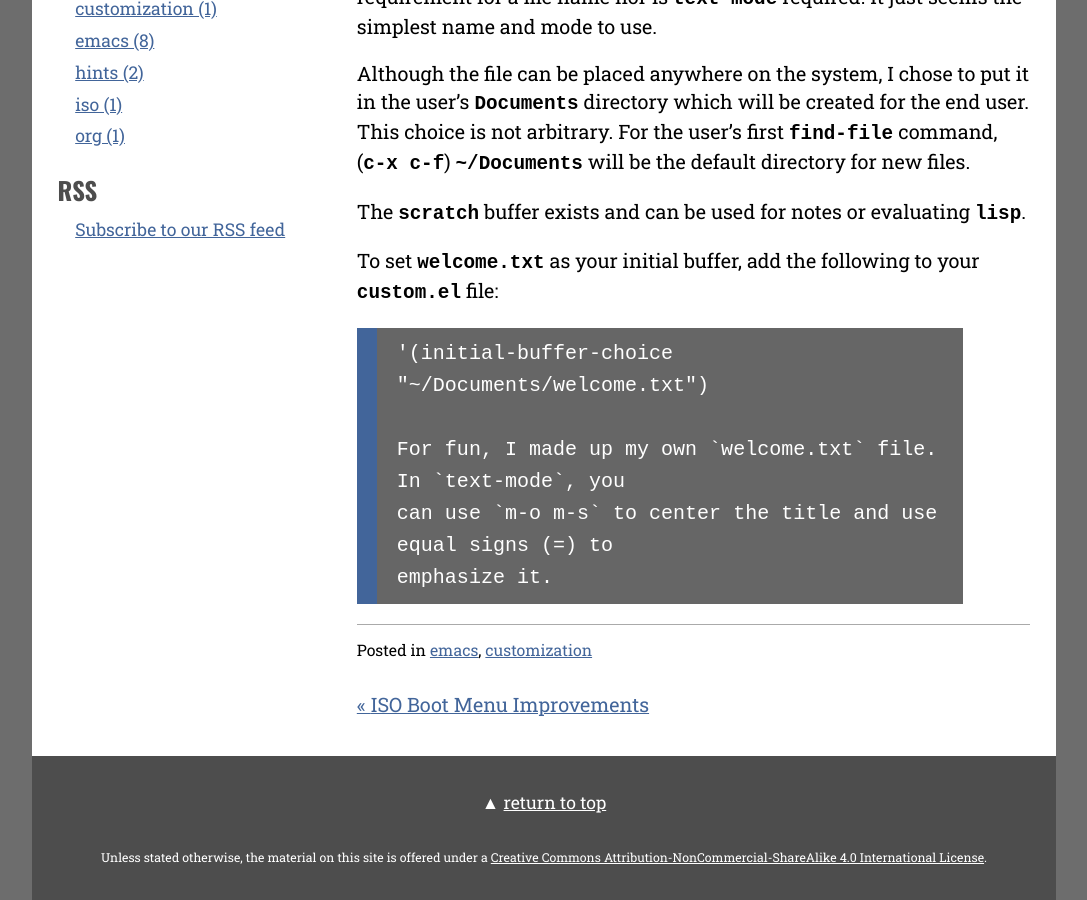
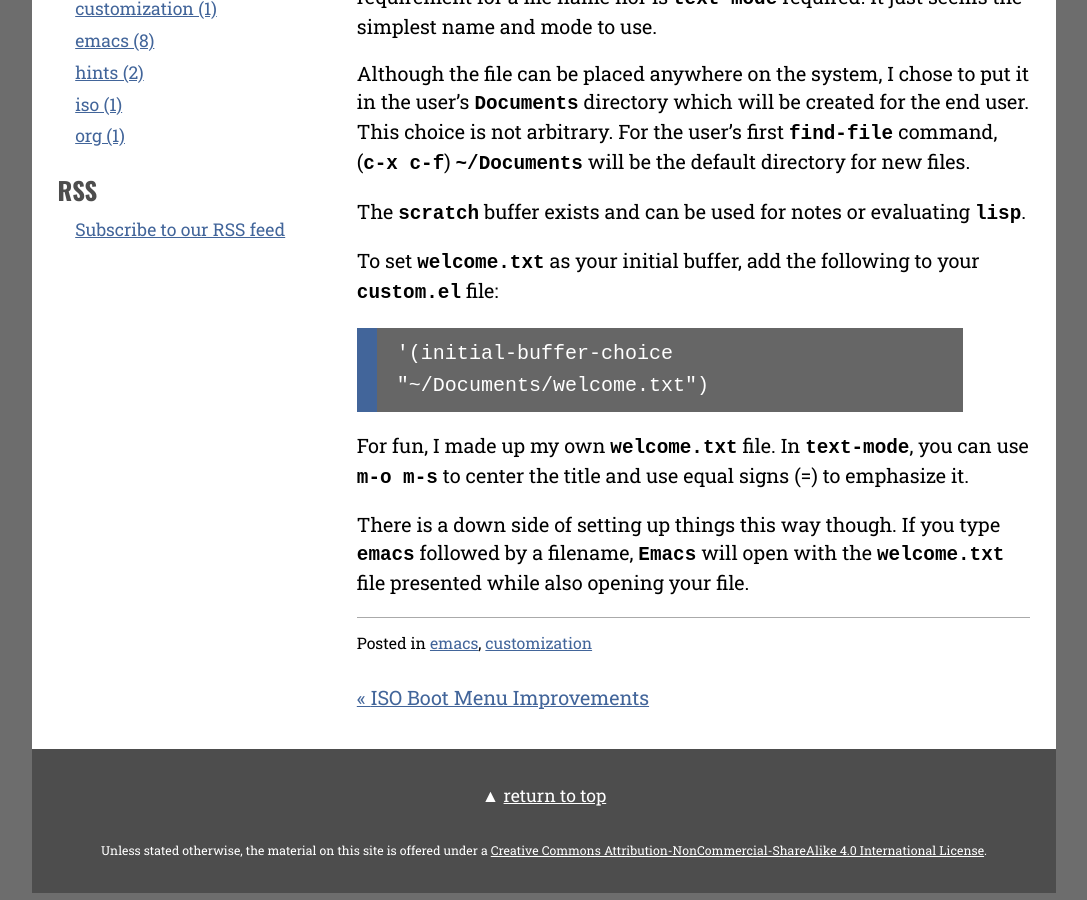
Before and after one commit to F123/f123.github.io, a Jekyll site: the page built from _posts/2017-05-24-welcome.md, in a window 1280 px wide and 900 px high, scrolled down 863 px. Shown: the whole window, without its empty margins (96-1183 px from the left). Built offline with Jekyll 4.4.1, drawn with Linux system fonts in a browser that asks for light colours.

Commit message:
closed the preformatted text and added a note for opening emacs.

```diff
--- a/_posts/2017-05-24-welcome.md
+++ b/_posts/2017-05-24-welcome.md
@@ -26,6 +26,10 @@ To set `welcome.txt` as your initial buffer, add the following to your
 
     '(initial-buffer-choice "~/Documents/welcome.txt")
 
-	For fun, I made up my own `welcome.txt` file. In `text-mode`, you
+For fun, I made up my own `welcome.txt` file. In `text-mode`, you
     can use `m-o m-s` to center the title and use equal signs (=) to
     emphasize it.
+
+There is a down side of setting up things this way though. If you type
+`emacs` followed by a filename, `Emacs` will open with the
+`welcome.txt` file presented while also opening your file.
```
